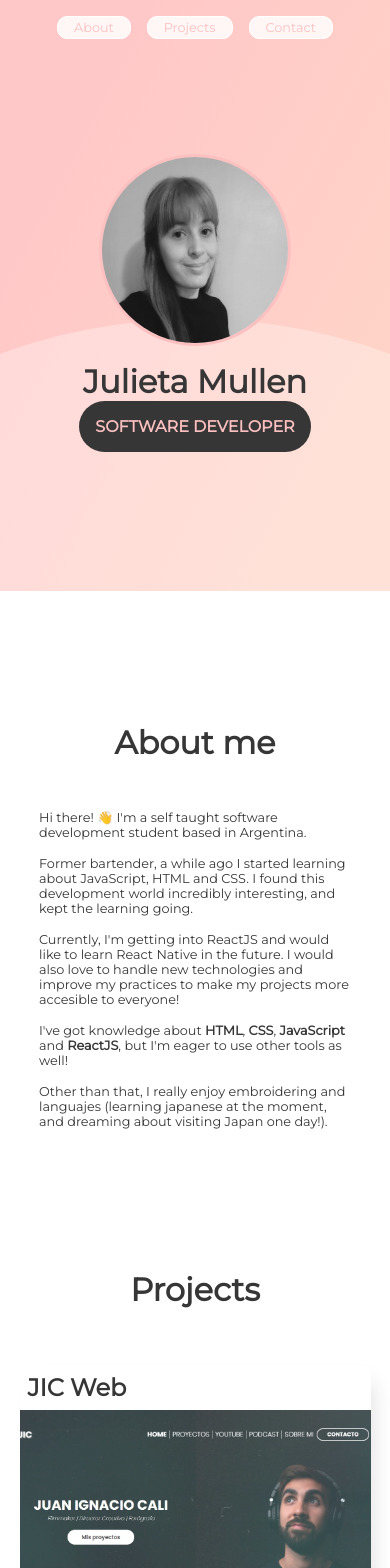
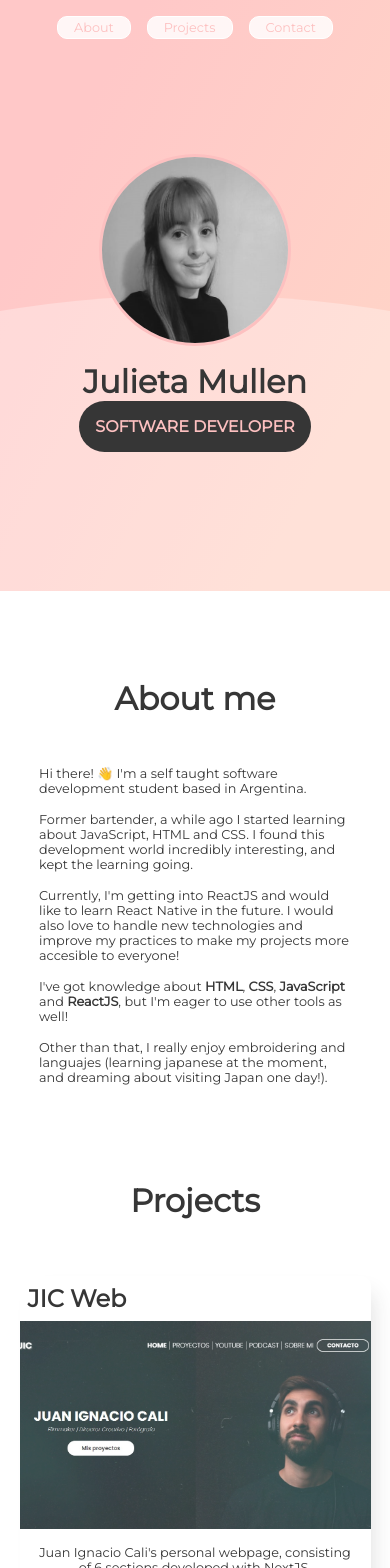
Before and after one commit to julietamullen/portfolio, a React (Create React App) app: page / in a window 390 px wide. Shown: the top 1568 px of the page. Built offline with nearby package versions, Linux system fonts and the light colour scheme.

Commit message:
Fix styles and correct typo in footer

```diff
--- a/src/components/Footer.js
+++ b/src/components/Footer.js
@@ -15,7 +15,7 @@ const Footer = () => {
             <div className="circle"></div>
             <section className="contactInfo" data-aos="fade-right">
                 <h2>Let's talk!</h2>
-                <p>Please feel free to contact me if you found this interesting or if you feel I could be of help in any project you have, I would love to hear from you!</p>
+                <p>Please feel free to contact me if you found this interesting or if you think I could be of help in any project you have, I would love to hear from you!</p>
                 <p><b>Email:</b> mul.julieta@gmail.com</p>
                 <a href="https://github.com/julietamullen" target="_blank" rel="noreferrer"><img src={githubImg} alt="GitHub" className="icon"/></a>
                 <a href="https://www.linkedin.com/in/julietamullen/" target="_blank" rel="noreferrer"><img src={linkedInImg} alt="LinkedIn" className="icon"/></a>
--- a/src/components/Projects.js
+++ b/src/components/Projects.js
@@ -12,7 +12,7 @@ const Projects = () => {
     const projects = [
         {
             title: "JIC Web",
-            description: "Juan Ignacio Cali's personal webpage, consisting of 7 sections developed with NextJS.",
+            description: "Juan Ignacio Cali's personal webpage, consisting of 6 sections developed with NextJS.",
             github: "https://github.com/julietamullen/jic",
             vercel: "https://www.juanignaciocali.com",
             img: jic,
--- a/src/styles/components/_about.scss
+++ b/src/styles/components/_about.scss
@@ -2,7 +2,6 @@
 @import "../abstracts/mixins";
 
 .about {
-    height: 70vh;
     @include flexCenter(column);
     p {
         @include p(0.5rem, 80%);
--- a/src/styles/components/_header.scss
+++ b/src/styles/components/_header.scss
@@ -36,20 +36,15 @@
         z-index: 1;
     }
     .circle {
+        position: absolute;
+        left: 50%;
+        transform: translate(-50%,50%);
+        overflow: hidden;
         height: 150rem;
         width: 150rem;
-        position: absolute;
-        bottom: -135rem;
         background-color: white;
         opacity: 0.3;
         border-radius: 50%;
         z-index: -1;
-        @media (max-width: 600px) {
-            height: 70rem;
-            width: 70rem;
-            top: auto;
-            bottom: -53rem;
-            right: auto;
-        }
     }
 }
--- a/src/styles/styles.css
+++ b/src/styles/styles.css
@@ -65,24 +65,17 @@
 }
 
 .header .circle {
+  position: absolute;
+  left: 50%;
+  -webkit-transform: translate(-50%, 50%);
+          transform: translate(-50%, 50%);
+  overflow: hidden;
   height: 150rem;
   width: 150rem;
-  position: absolute;
-  bottom: -135rem;
   background-color: white;
   opacity: 0.3;
   border-radius: 50%;
   z-index: -1;
-}
-
-@media (max-width: 600px) {
-  .header .circle {
-    height: 70rem;
-    width: 70rem;
-    top: auto;
-    bottom: -53rem;
-    right: auto;
-  }
 }
 
 nav {
@@ -150,7 +143,6 @@ nav a:hover {
 }
 
 .about {
-  height: 70vh;
   display: -webkit-box;
   display: -ms-flexbox;
   display: flex;
@@ -412,18 +404,12 @@ nav a:hover {
   height: 50rem;
   width: 50rem;
   position: absolute;
-  top: -10rem;
-  left: -5rem;
+  left: 50%;
+  -webkit-transform: translate(-80%, -30%);
+          transform: translate(-80%, -30%);
+  overflow: hidden;
   border-radius: 50%;
   opacity: 0.3;
-}
-
-@media (max-width: 600px) {
-  #contact .circle {
-    height: 35rem;
-    width: 35rem;
-    left: -20rem;
-  }
 }
 
 #contact .contactInfo {
```
Also changed, not shown: src/styles/components/_footer.scss (+3 -7 lines), 1 other file (tests, documents, lock files or other folders).
